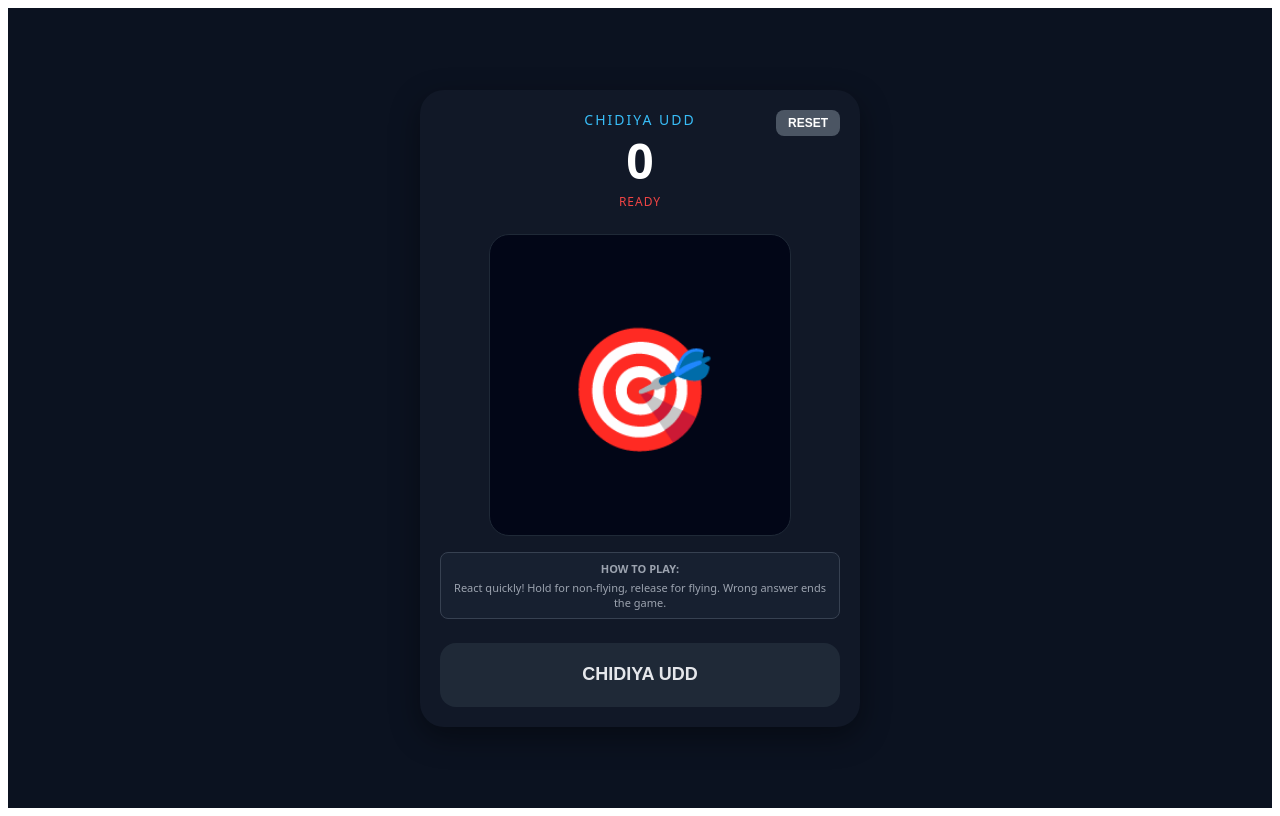
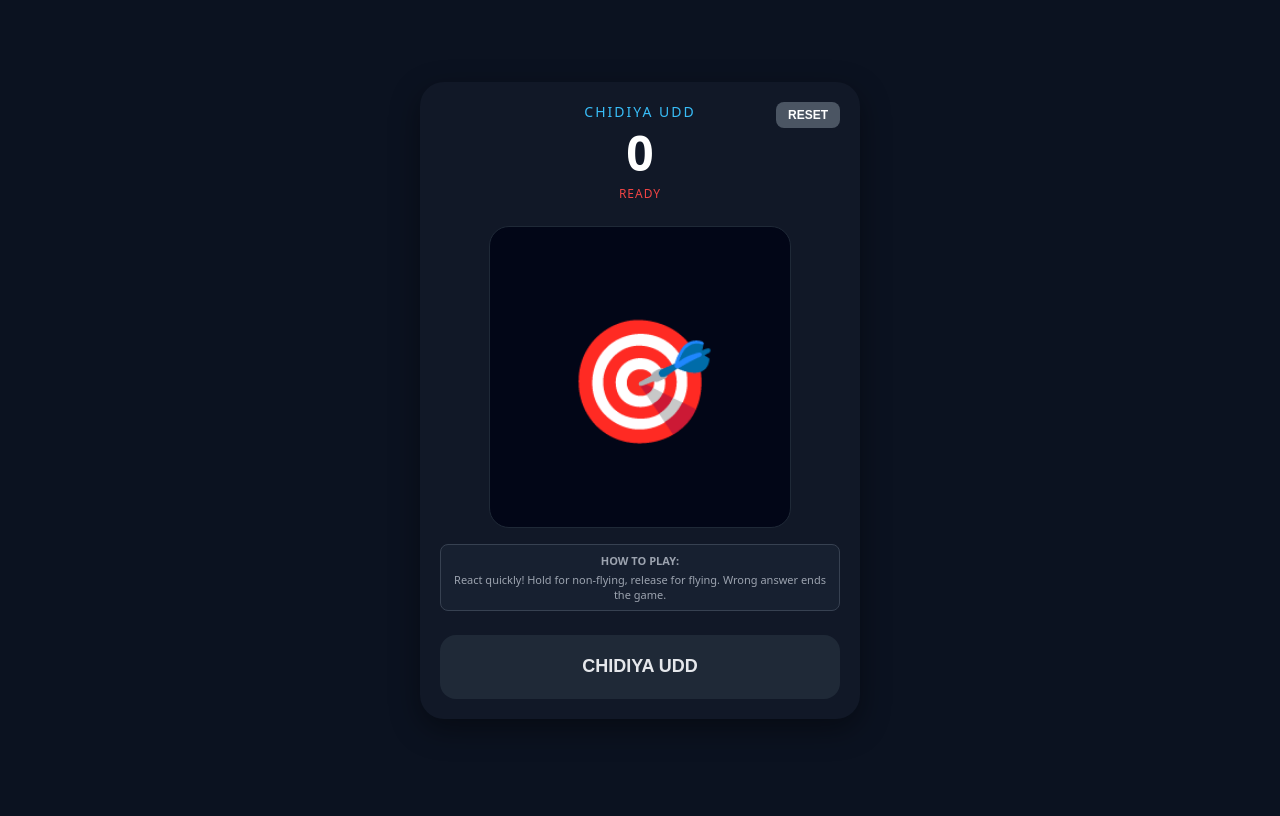
Before and after one commit to atharva0900/Chidya-udd-game, a React (Create React App) app: page / in a window 1280 px wide. Built offline with nearby package versions, Linux system fonts and the light colour scheme.

Commit message:
removed the margin and padding

```diff
--- /dev/null
+++ b/src/index.css
@@ -0,0 +1,13 @@
+html,body {
+    margin: 0;
+    padding: 0;
+    background: #0b1220;
+    width: 100%;
+    height: 100%;
+}
+
+#root{
+    width: 100%;
+
+
+}
--- a/src/index.js
+++ b/src/index.js
@@ -1,6 +1,7 @@
 import React from "react";
 import ReactDOM from "react-dom/client";
 import App from "./App";
+import "./index.css";
 
 const root = ReactDOM.createRoot(document.getElementById("root"));
 root.render(
```
